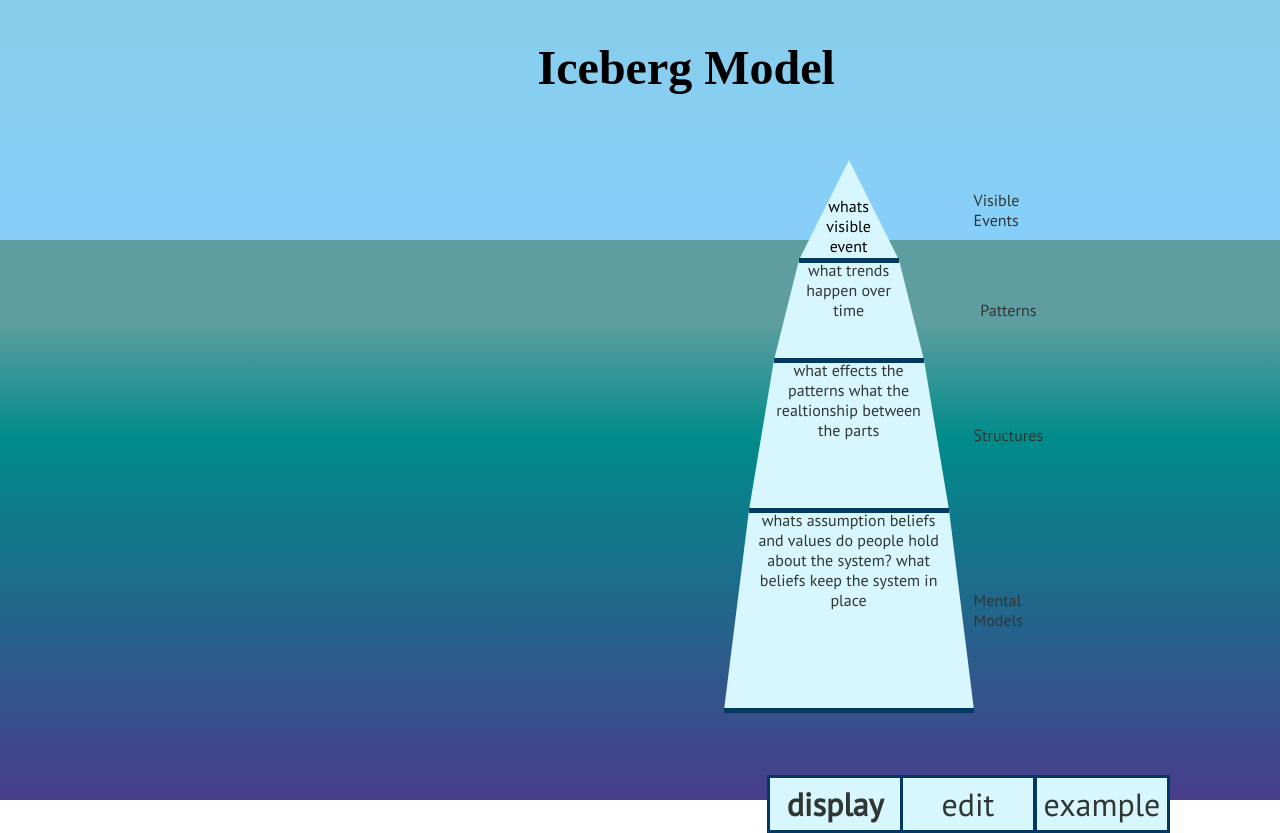
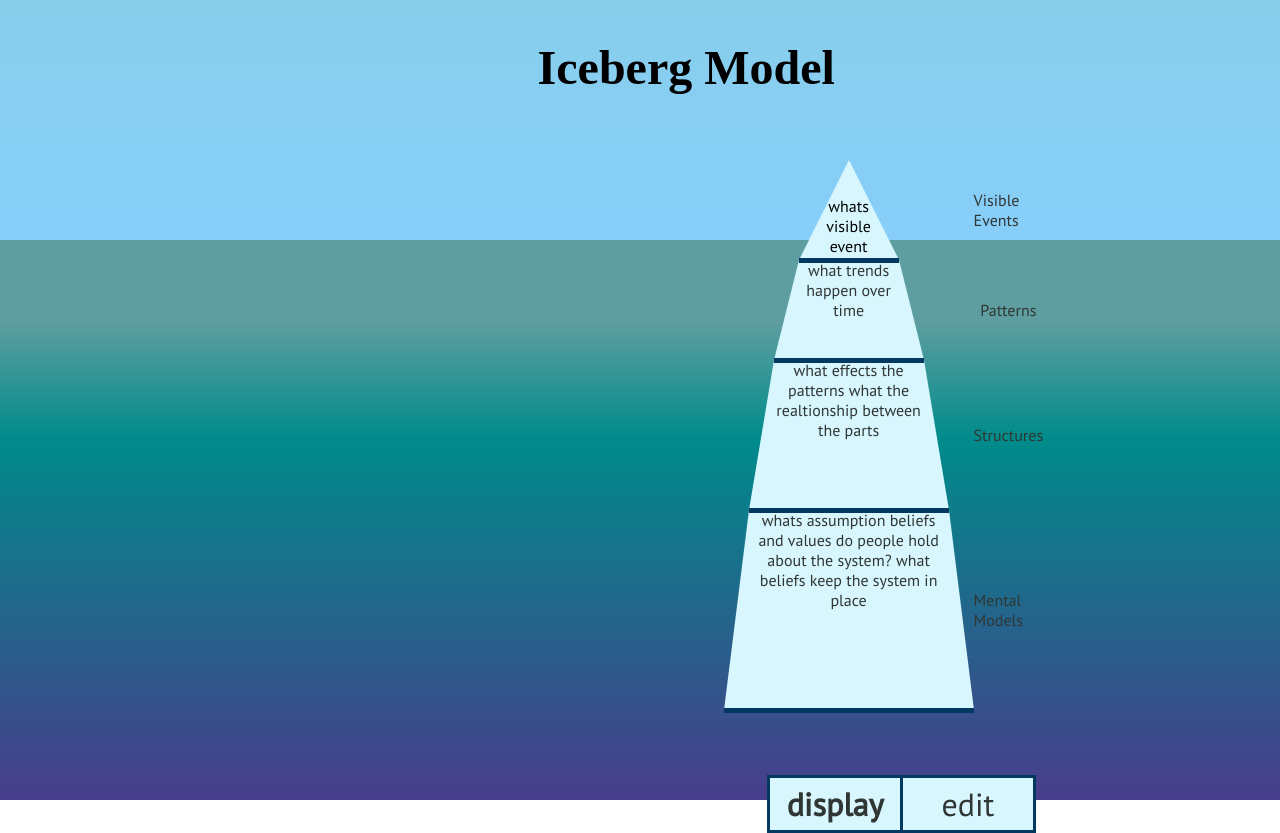
Before and after one commit to Etanjo/SystemsThinking, a Svelte app: page / in a window 1280 px wide. Built offline with nearby package versions, Linux system fonts and the light colour scheme; a web font is replaced by a local one.

Commit message:
disabled example

```diff
--- a/src/Tabs.svelte
+++ b/src/Tabs.svelte
@@ -6,7 +6,6 @@
 
 <Tab title = "display" top = 775 left = 767 active = {active=="display"} on:click={()=>{onChangeTab("display")}}/>
 <Tab title = "edit" top = 775 left = 900 active = {active=="edit"} on:click={()=>{onChangeTab("edit")}}/>
-<Tab title = "example" top = 775 left = 1034 active = {active=="example"} on:click={()=>{onChangeTab("example")}}/>
 
 
 <style>
```
